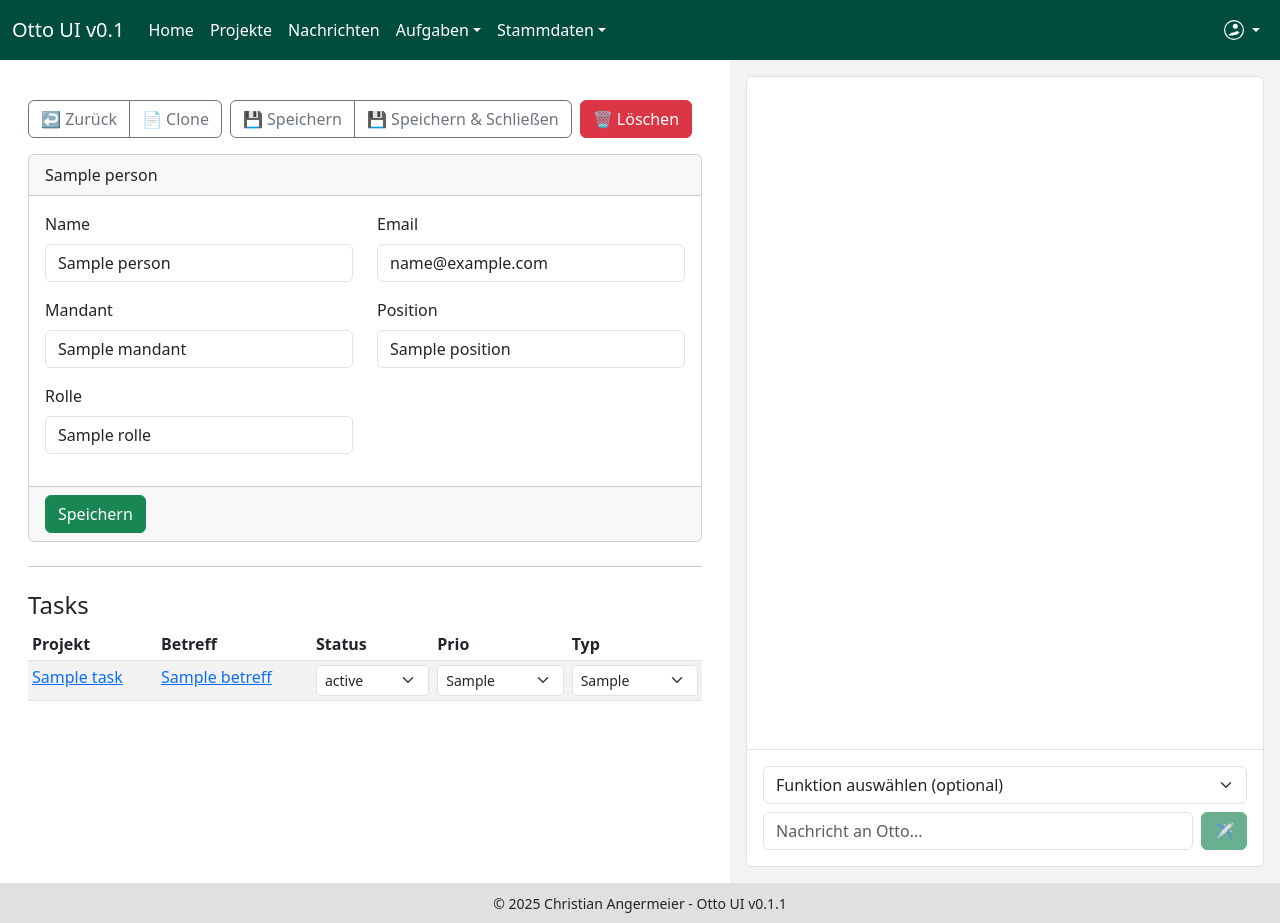
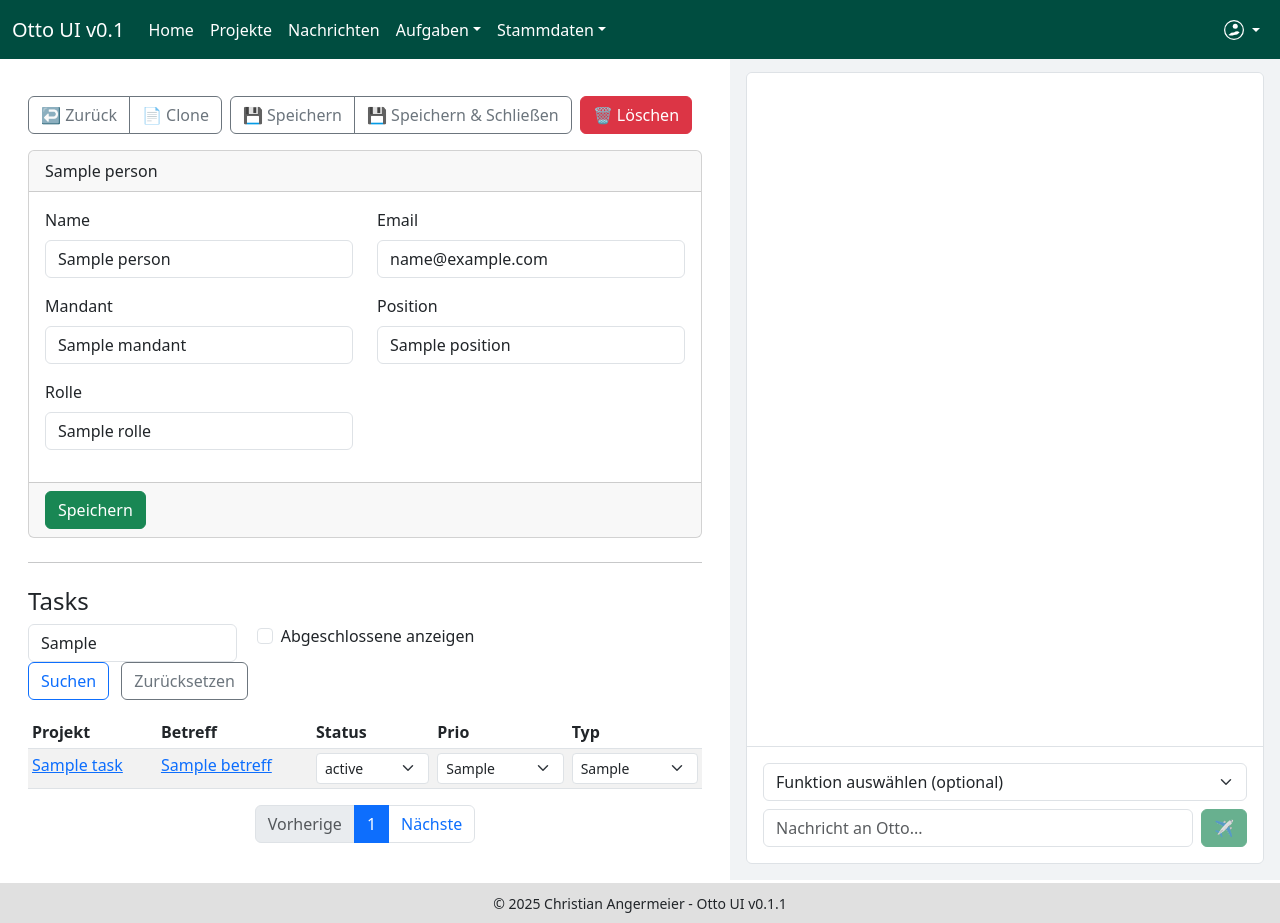
Before and after one commit to gdsanger/otto, a Django app: template otto-ui/core/templates/core/person_detailview.html in a window 1280 px wide. Run offline with Django 5.2, Linux system fonts and the light colour scheme; the template is opened without the code that fills it: most values are stand-ins (such as "Sample title", 1, 10 or a date in 2020); some libraries are stand-ins or nearby versions.

Commit message:
Add task filters and pagination to person detail view

```diff
--- a/otto-ui/core/templates/core/person_detailview.html
+++ b/otto-ui/core/templates/core/person_detailview.html
@@ -59,6 +59,21 @@
   </form>
   <hr class="my-4">
   <h4>Tasks</h4>
+  <form method="get" class="row mb-3">
+    <div class="col-sm-4">
+      <input type="text" class="form-control" name="task_q" value="{{ task_q }}" placeholder="Aufgaben suchen...">
+    </div>
+    <div class="col-auto form-check ms-2">
+      <input class="form-check-input" type="checkbox" name="show_done" id="showDone" value="1" {% if show_done %}checked{% endif %}>
+      <label class="form-check-label" for="showDone">Abgeschlossene anzeigen</label>
+    </div>
+    <div class="col-auto">
+      <button type="submit" class="btn btn-outline-primary">Suchen</button>
+      {% if task_q or show_done %}
+        <a href="?" class="btn btn-outline-secondary ms-2">Zurücksetzen</a>
+      {% endif %}
+    </div>
+  </form>
   {% if tasks %}
   <table class="table table-sm table-striped">
     <thead>
@@ -99,8 +114,23 @@
       </tr>
       {% endfor %}
     </tbody>
-  </table>
-  {% else %}
+    </table>
+    <nav aria-label="Seiten" class="mt-3">
+      <ul class="pagination justify-content-center">
+        <li class="page-item {% if task_page <= 1 %}disabled{% endif %}">
+          <a class="page-link" href="?task_q={{ task_q }}{% if show_done %}&show_done=1{% endif %}&task_page={{ task_page|add:-1 }}">Vorherige</a>
+        </li>
+        {% for p in task_page_numbers %}
+        <li class="page-item {% if p == task_page %}active{% endif %}">
+          <a class="page-link" href="?task_q={{ task_q }}{% if show_done %}&show_done=1{% endif %}&task_page={{ p }}">{{ p }}</a>
+        </li>
+        {% endfor %}
+        <li class="page-item {% if task_page >= task_total_pages %}disabled{% endif %}">
+          <a class="page-link" href="?task_q={{ task_q }}{% if show_done %}&show_done=1{% endif %}&task_page={{ task_page|add:1 }}">Nächste</a>
+        </li>
+      </ul>
+    </nav>
+    {% else %}
   <p>Keine Tasks vorhanden.</p>
   {% endif %}
 </div>
```
Also changed, not shown: otto-ui/core/views/persons.py (+56 -10 lines).
